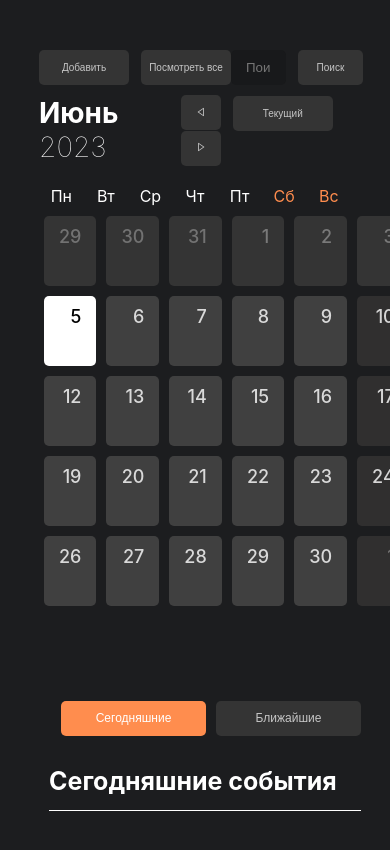
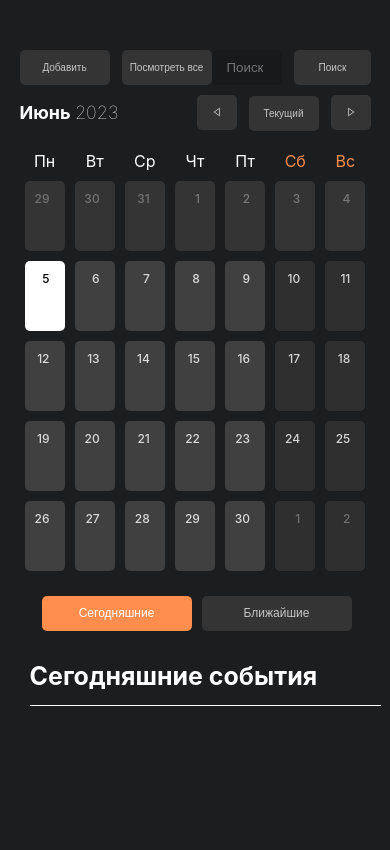
Before and after one commit to Karen0185/notes-app, a React (Create React App) app: page / in a window 390 px wide. Shown: the top 850 px of the page. Built offline with nearby package versions, Linux system fonts and the light colour scheme.

Commit message:
fix adaptive

```diff
--- a/package.json
+++ b/package.json
@@ -44,6 +44,6 @@
     ]
   },
   "devDependencies": {
-    "gh-pages": "^6.0.0"
+    "gh-pages": "^6.1.0"
   }
 }
--- a/src/App.css
+++ b/src/App.css
@@ -63,3 +63,9 @@ button {
   }
 
 }
+
+@media screen and (max-width: 520px) {
+    .container {
+      width: 90%;
+    }
+}
--- a/src/assets/styles/AddEvent.css
+++ b/src/assets/styles/AddEvent.css
@@ -135,3 +135,20 @@ label {
     color: transparent;
     width: 100%;
 }
+
+@media screen and (max-width: 520px) {
+    .add_event-top {
+        justify-content: space-between;
+        flex-wrap: wrap;
+    }
+
+    .add_event-top > .date {
+        margin-top: 15px;
+        width: 90%;
+        margin-left: 0;
+    }
+
+    .add_event-top > .back {
+        margin-left: 0;
+    }
+}
--- a/src/assets/styles/AppPage.css
+++ b/src/assets/styles/AppPage.css
@@ -62,7 +62,7 @@
     }
 }
 
-@media screen and (max-width: 520px) {
+@media screen and (max-width: 320px) {
     .top_bar button:nth-child(2) {
         margin-left: 6px;
     }
--- a/src/assets/styles/CalendarPage.css
+++ b/src/assets/styles/CalendarPage.css
@@ -327,6 +327,36 @@ button:hover {
 
 @media screen and (max-width: 520px) {
     .CalendarPage h1 {
-        font-size: 28px;
+        font-size: 18px;
+    }
+
+    .calendar {
+        height: 410px;
+    }
+
+    .calendar-item {
+        font-size: 12px;
+        width: 45px;
+    }
+
+    .calendar-item.active {
+        position: absolute;
+        left: 10px;
+    }
+
+    .calendar-item.active  .popup {
+        top: 80px;
+        left: 0;
+    }
+    .change-month>.current-month {
+        width: 70px;
+    }
+
+}
+
+
+@media screen and (max-width: 420px) {
+    .calendar-item {
+        width: 40px;
     }
 }
--- a/src/assets/styles/ViewNotes.css
+++ b/src/assets/styles/ViewNotes.css
@@ -200,3 +200,17 @@ textarea {
     font-size: 16px;
     height: 100%;
 }
+
+@media screen and (max-width: 520px) {
+    .view_event-left > .back {
+        margin-left: -10px;
+    }
+
+    .view_event-left > button {
+        width: 100px
+    }
+
+    .ViewNotes .wrapper .event {
+        width: 100%;
+    }
+}
```
Also changed, not shown: 1 other file (tests, documents, lock files or other folders).
